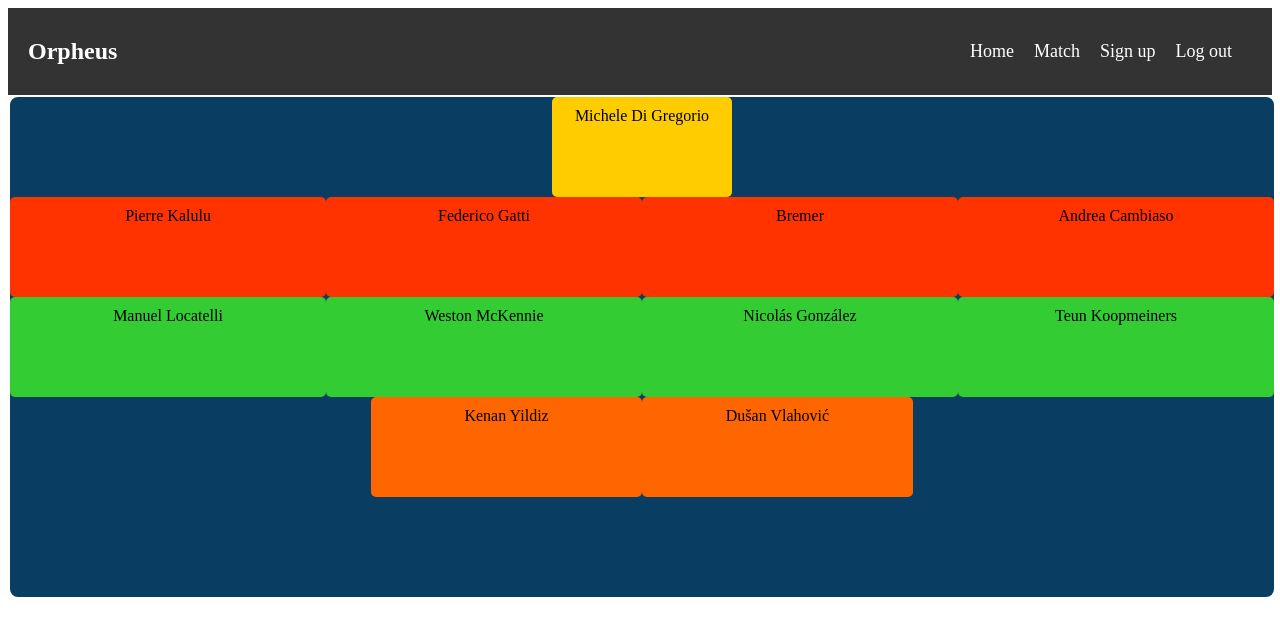
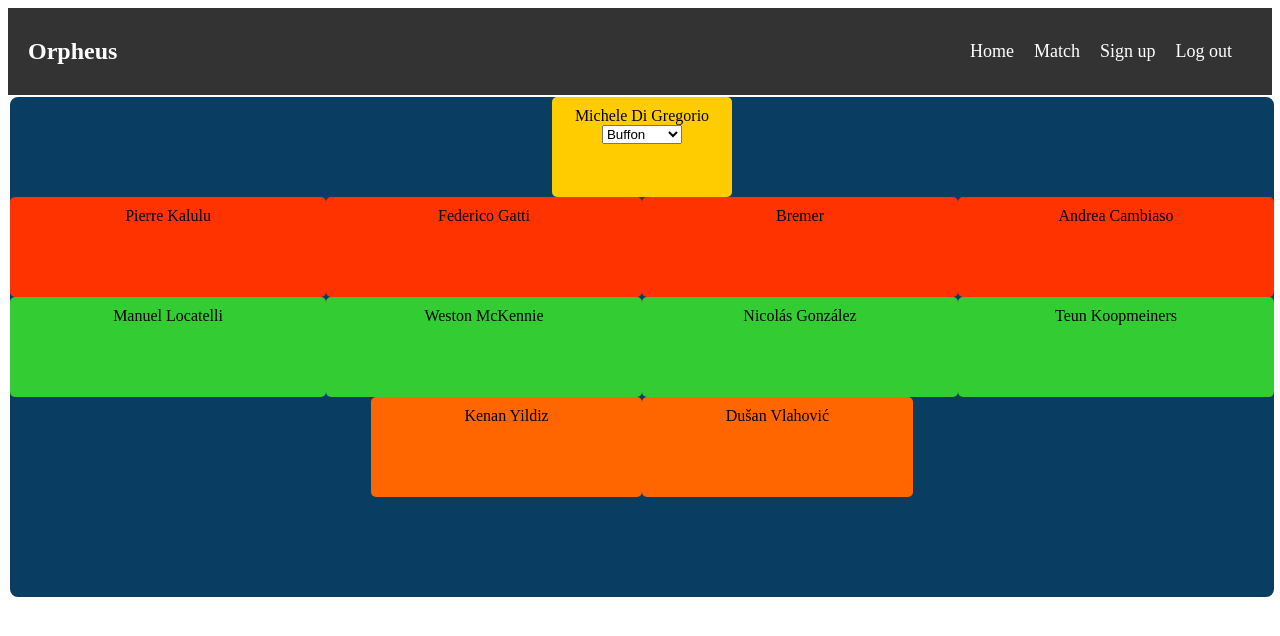
Before and after one commit to berglund10/Orpheus, a React app in the folder frontend/: page /match in a window 1280 px wide. Shown: the top 636 px of the page. Built offline with nearby package versions, Linux system fonts and the light colour scheme; no server answers.

Commit message:
each position into its own component

```diff
--- a/frontend/src/components/FootballField.tsx
+++ b/frontend/src/components/FootballField.tsx
@@ -1,13 +1,16 @@
 import React from "react";
 import { formation442 } from "../data/formationData";
 import "./FootballField.css";
+import Goalkeeper from "./goalkeeper";
 
 const FootballField = () => {
   const { goalkeeper, defenders, midfielders, forwards } = formation442;
 
   return (
     <div className="football-field">
-      <div className="goalkeeper">{goalkeeper.name}</div>
+      <div className="goalkeeper">
+        <Goalkeeper {...goalkeeper} />
+      </div>
 
       <div className="defenders">
         {defenders.map((defender) => (
--- /dev/null
+++ b/frontend/src/components/goalkeeper.tsx
@@ -0,0 +1,25 @@
+import React from "react";
+
+interface GoalkeeperProps {
+  name: string;
+  id: string;
+  position: string;
+}
+
+const Goalkeeper = (props: GoalkeeperProps) => {
+  return (
+    <>
+      {props.name}
+      <br />
+      {/* fetch(någonfotbollsapi)*/}
+      <select name="goalkeepers">
+        <option value="Buffon">Buffon</option>
+        <option value="Cech">Cech</option>
+        <option value="Isaksson">Isaksson</option>
+        <option value="Szczesny">Szczesny</option>
+      </select>
+    </>
+  );
+};
+
+export default Goalkeeper;
```
